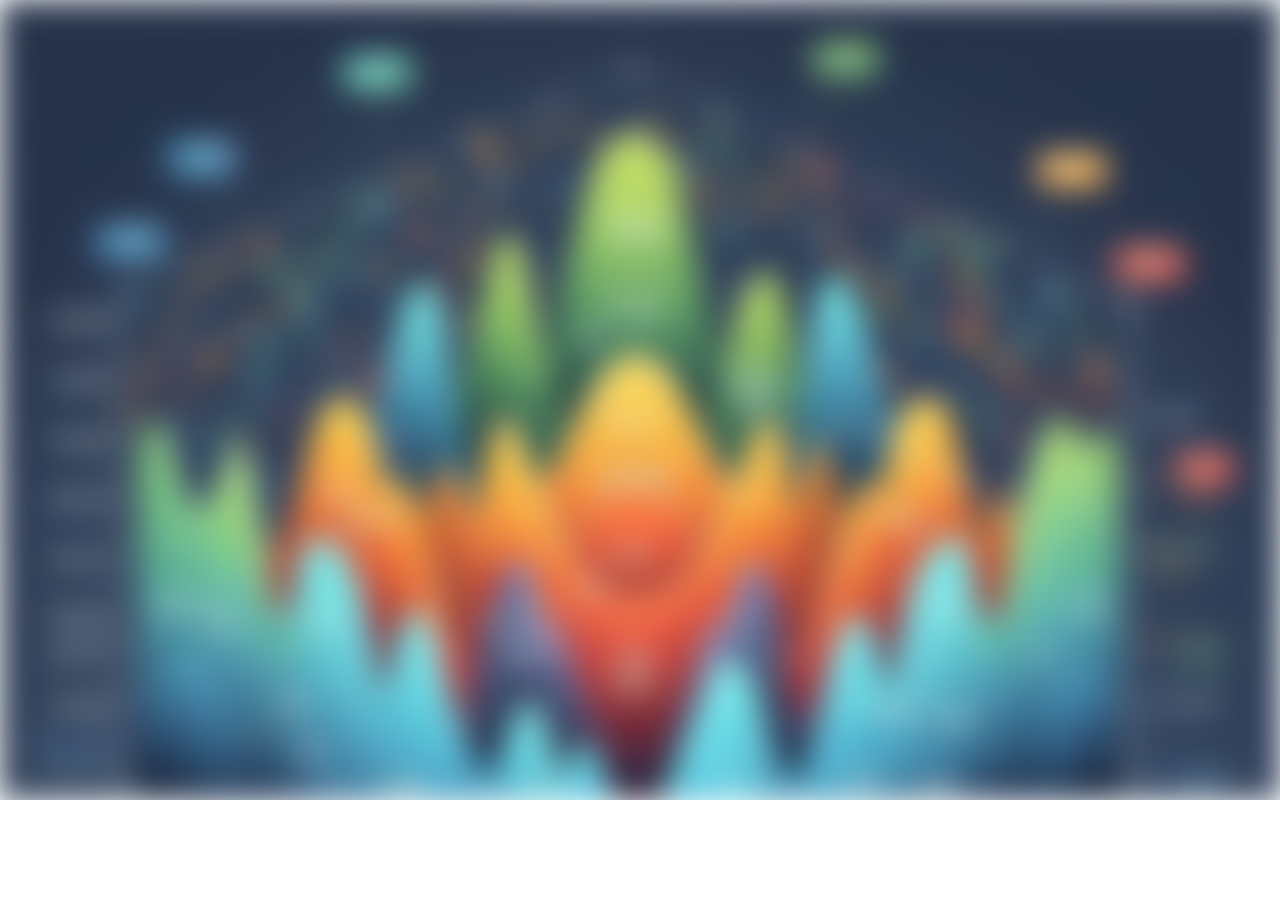
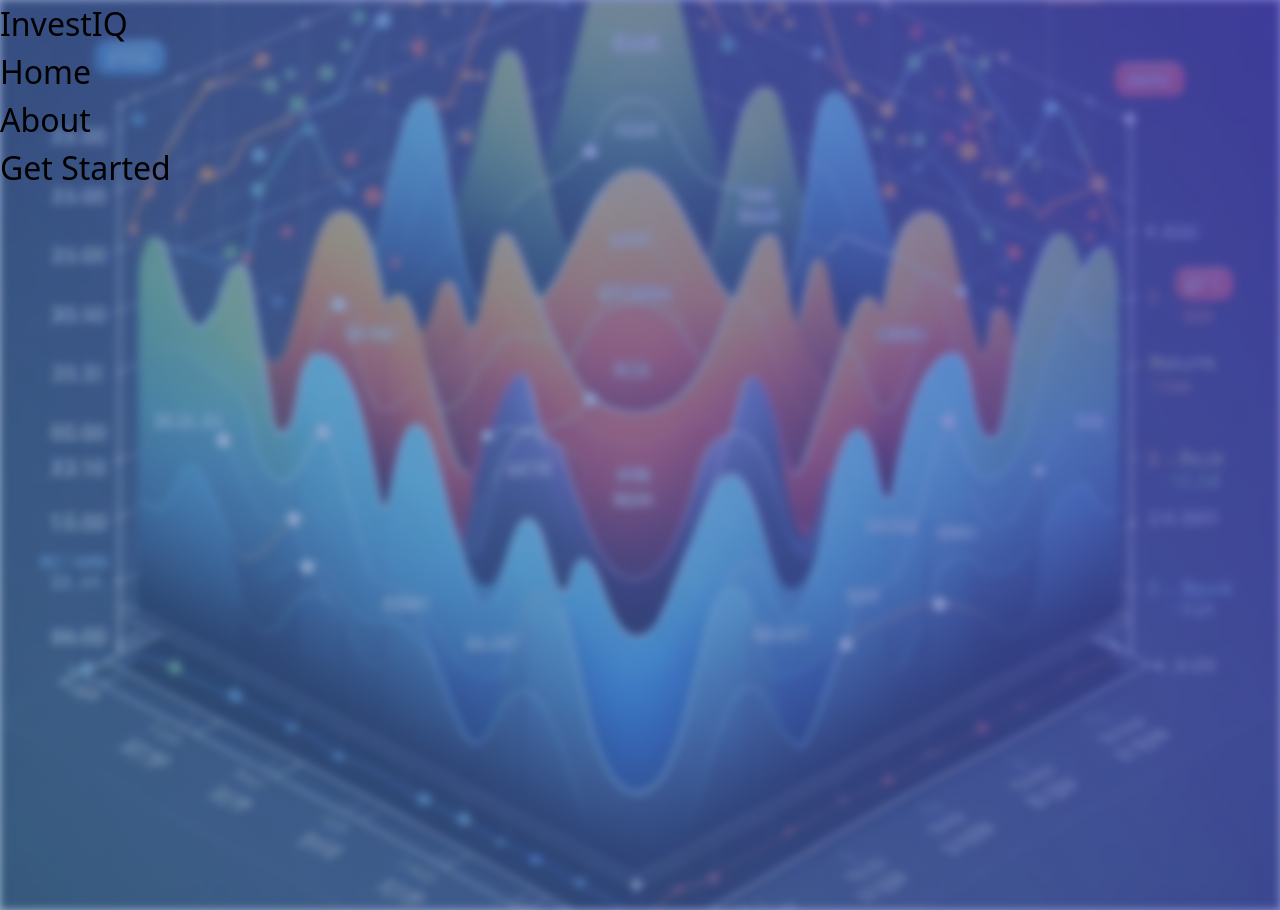
Before and after one commit to sainathdora/InvestIQ, a Next.js app: page / in a window 1280 px wide. Before the commit the page ends 800 px from the top, so only its background shows below. Built offline with nearby package versions, Linux system fonts and the light colour scheme.

Commit message:
background is showing in desktop

```diff
--- /dev/null
+++ b/src/Components/NavBar.js
@@ -0,0 +1,25 @@
+export default function NavBar() {
+  return (
+    <>
+      <nav className="z-2 bg-transparent bg-slate-800 text-white flex">
+        <h2
+          style={{
+            width: "50%",
+          }}
+        >
+          InvestIQ
+        </h2>
+        <ul
+          className="flex justify-around"
+          style={{
+            width: "50%",
+          }}
+        >
+          <li>Home</li>
+          <li>About</li>
+          <li>Get Started</li>
+        </ul>
+      </nav>
+    </>
+  );
+}
--- a/src/pages/index.js
+++ b/src/pages/index.js
@@ -1,7 +1,16 @@
-export default function Home(){
-  return<>
-  <div className="Container">
-
-  </div>
-  </>
+import NavBar from "@/Components/NavBar";
+import Image from "next/image";
+import BackgroundImg from "../../public/assets/Background3.svg";
+export default function Home() {
+  return (
+    <>
+      <Image
+        src={BackgroundImg}
+        height={1000}
+        width={1000}
+        className="w-full absolute -z-10"
+      />
+      <NavBar />
+    </>
+  );
 }
--- a/src/styles/globals.css
+++ b/src/styles/globals.css
@@ -1,14 +1,6 @@
 @tailwind base;
 @tailwind components;
 @tailwind utilities;
-body{
+body {
   font-size: 2rem;
 }
-.Container{
-  background-image: url("../../public/assets/HomeBackground.jpg");
-  height: 100vh;
-  background-size: cover;
-  width: 100%;
-  background-repeat: no-repeat;
-  filter: blur(1rem);
-}
```
Also changed, not shown: public/assets/Background.png (added), public/assets/Background3.svg (added).
